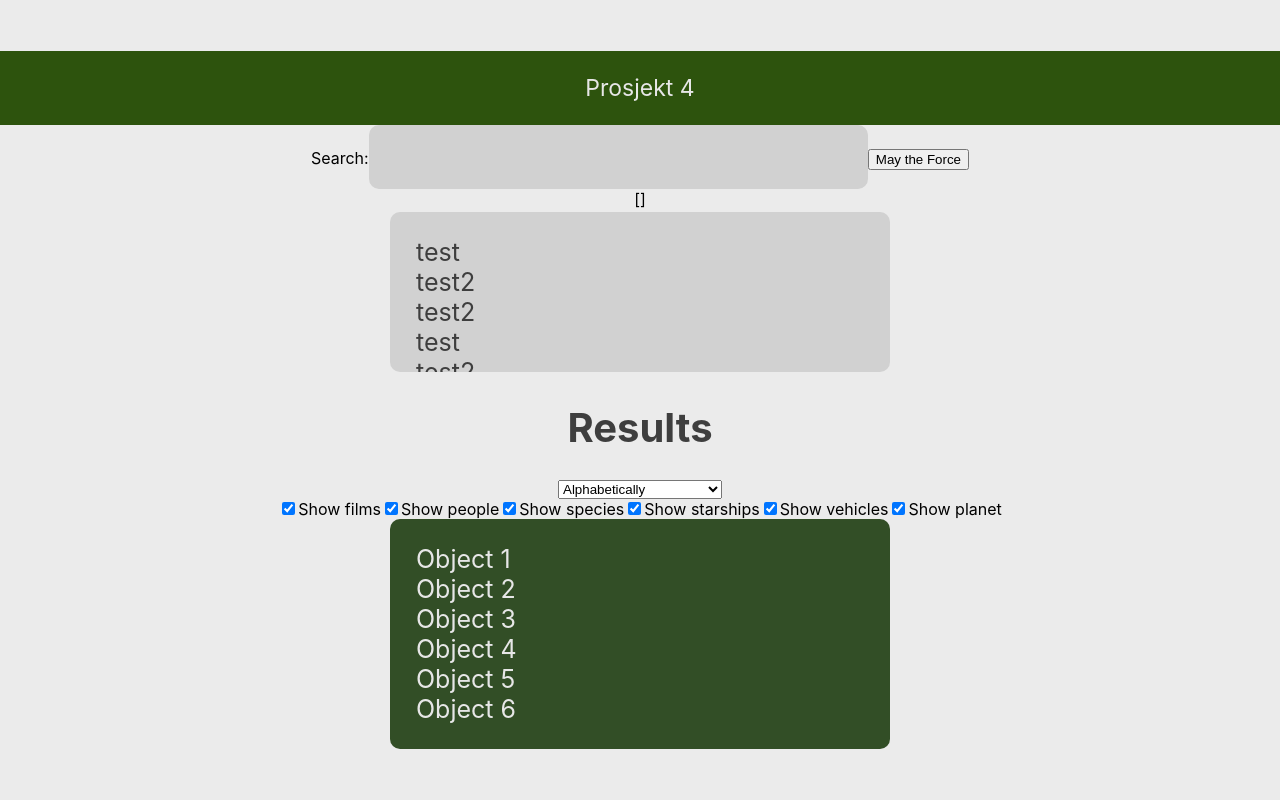
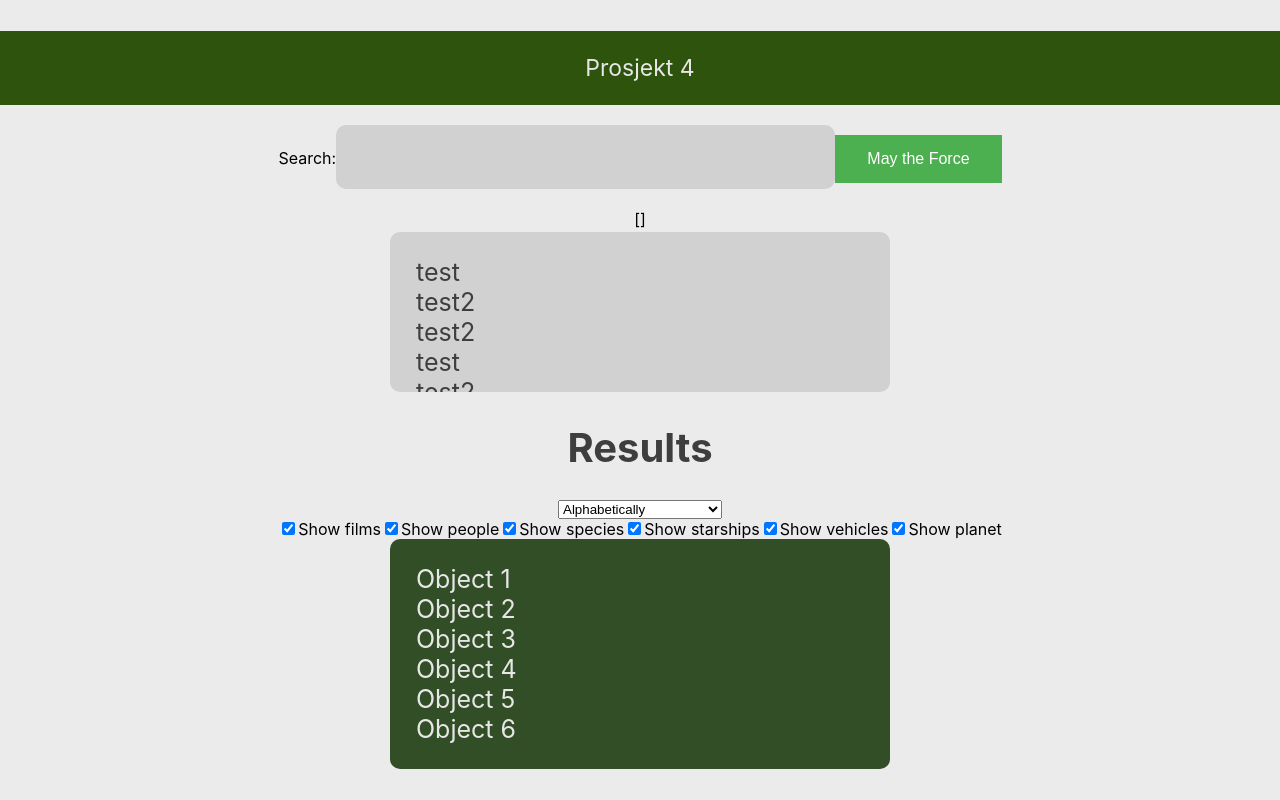
Before and after one commit to FluidSense/webdev-prosjekt4, a React (Create React App) app in the folder projectum-quattuor/: page / in a window 1280 px wide. Built offline with nearby package versions, Linux system fonts and the light colour scheme.

Commit message:
#6 Styled and moved components

```diff
--- a/projectum-quattuor/src/App.css
+++ b/projectum-quattuor/src/App.css
@@ -35,6 +35,19 @@ h1{
   border: 1px;
   border-color: #3e3e3e;
   border-radius: 10px;
+  margin-top:20px;
+  margin-bottom: 20px;
+}
+
+input[type="submit"]{
+  background-color: #4CAF50; /* Green */
+  border: 1px;
+  color: white;
+  padding: 15px 32px;
+  text-align: center;
+  text-decoration: none;
+  display: inline-block;
+  font-size: 16px;
 }
 
 .saved_history{
```
